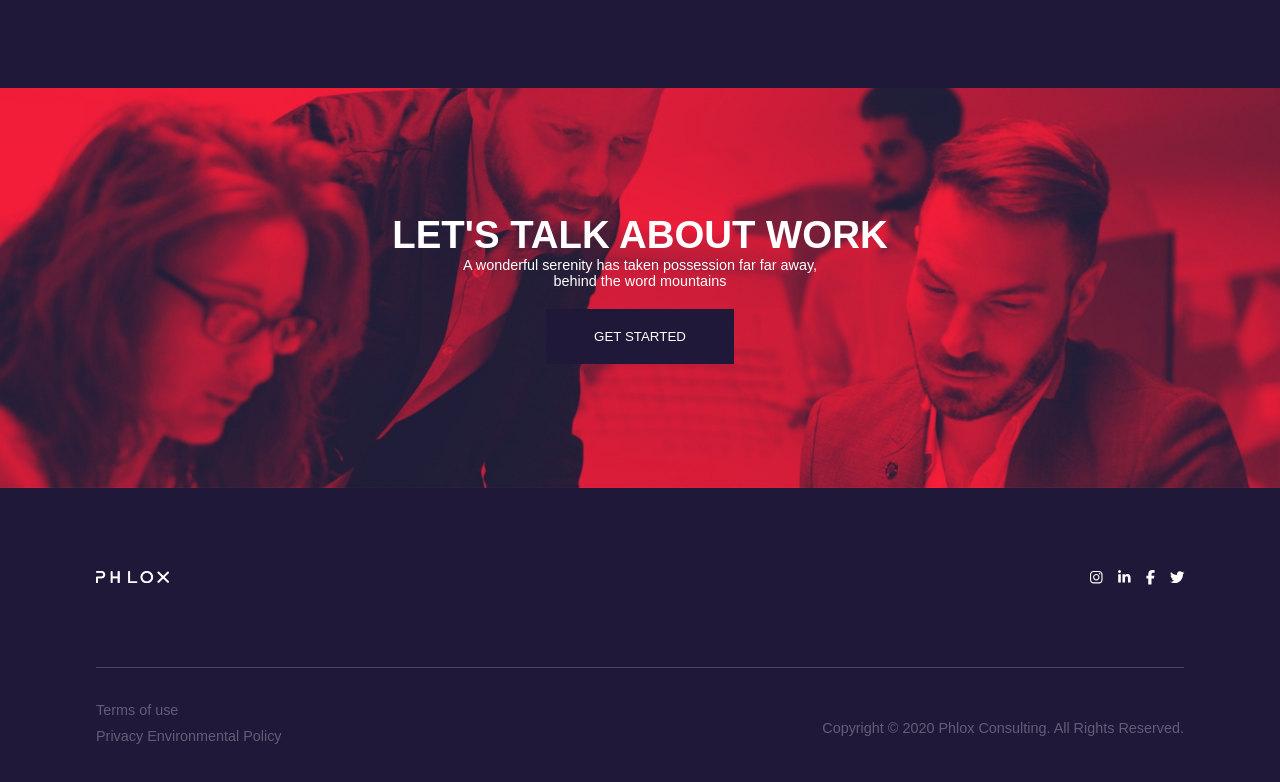
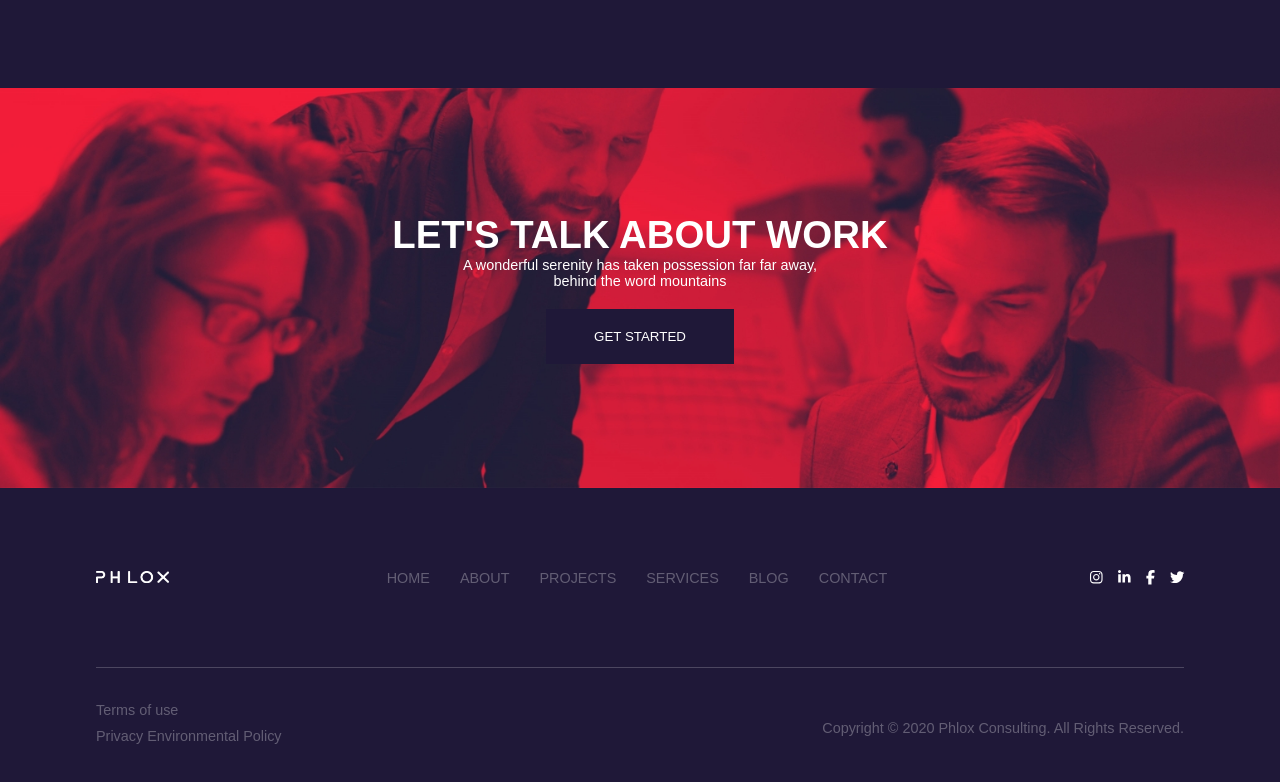
Before and after one commit to FloatIndex/proj-html-vuejs, a Vue app: page / in a window 1280 px wide. Shown: the part 4292-5074 px from the top of the page. Built offline with nearby package versions, Linux system fonts and the light colour scheme.

Commit message:
final commit

```diff
--- a/src/components/MyFooter.vue
+++ b/src/components/MyFooter.vue
@@ -11,7 +11,7 @@
                     <a href="#"><img class="logo" src="../assets/images/logotype-2-139x23.png" alt=""></a>
 
                     <!-- menu -->
-                    <MyMenu />
+                    <MyMenu :menu="menu"/>
 
                     <!-- icone social -->
                     <div class="socials">
@@ -46,6 +46,9 @@
 import MyMenu from './partials/MyMenu.vue';
 export default {
     name: 'MyFooter',
+    props: {
+        menu: Array
+    },
     components: {
         MyMenu
     }
```
